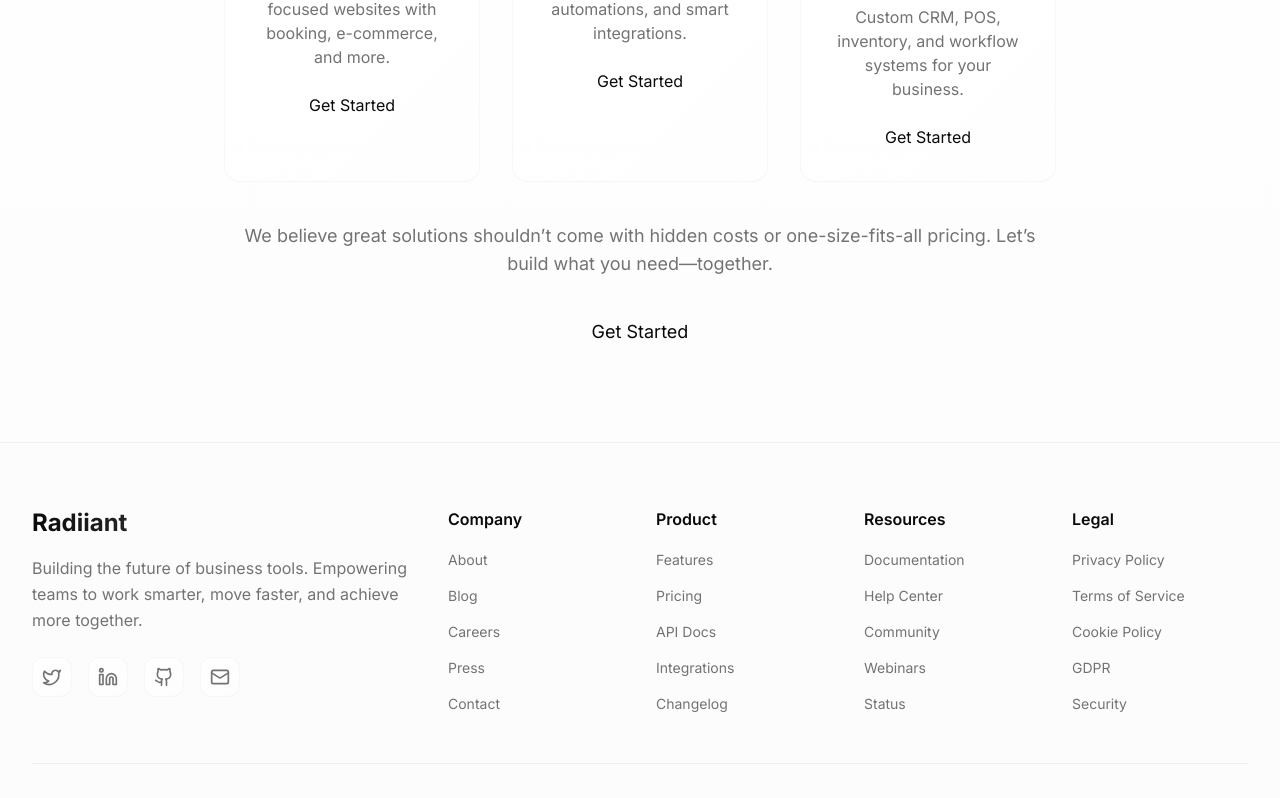
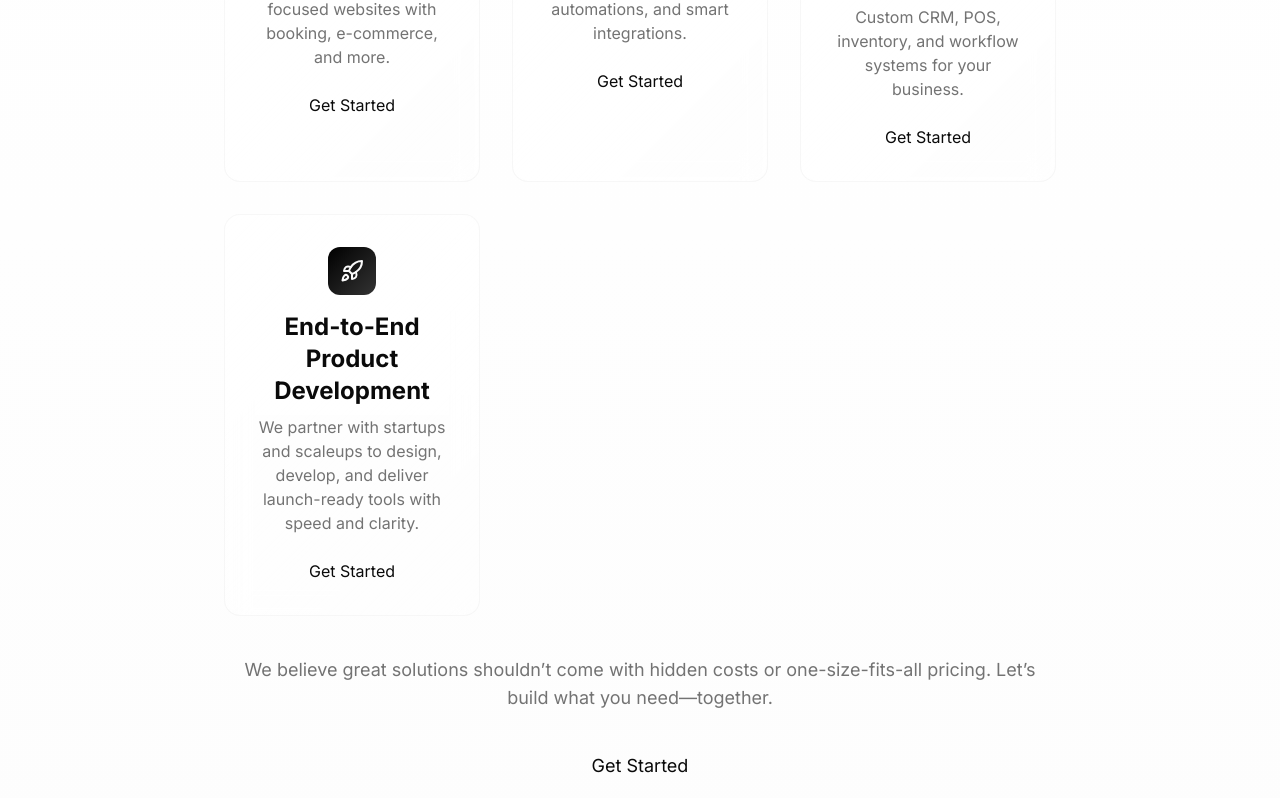
Before and after one commit to mckenzie-81/radiiantsoftwarelabs, a React (Vite) app in the folder radiiant/: page /pricing in a window 1280 px wide. Shown: the part 428-1226 px from the top of the page. Built offline with nearby package versions, Linux system fonts and the light colour scheme.

Commit message:
Add 'End-to-End Product Development' service category with Rocket icon to ServiceCategories and WhatWeDo components

```diff
--- a/radiiant/src/components/ServiceCategories.tsx
+++ b/radiiant/src/components/ServiceCategories.tsx
@@ -1,6 +1,6 @@
 import { useState } from 'react';
 import { motion } from 'framer-motion';
-import { Check, Zap, Crown, Building } from 'lucide-react';
+import { Check, Zap, Crown, Building, Rocket } from 'lucide-react';
 import { Button } from '@/components/ui/button';
 
 const ServiceCategories = () => {
@@ -24,6 +24,13 @@ const ServiceCategories = () => {
       name: 'Business Systems',
       icon: Building,
       description: 'Custom CRM, POS, inventory, and workflow systems for your business.',
+      buttonText: 'Get a Quote',
+      href: '/contact',
+    },
+    {
+      name: 'End-to-End Product Development',
+      icon: Rocket,
+      description: 'We partner with startups and scaleups to design, develop, and deliver launch-ready tools with speed and clarity.',
       buttonText: 'Get a Quote',
       href: '/contact',
     },
--- a/radiiant/src/components/WhatWeDo.tsx
+++ b/radiiant/src/components/WhatWeDo.tsx
@@ -24,6 +24,12 @@ const WhatWeDo = () => {
       title: "AI-Powered Tools",
       description: "AI assistant, chatbots, smart responses, and invoice generators to automate your workflow.",
       benefit: "Work smarter"
+    },
+    {
+      icon: Rocket,
+      title: "End-to-End Product Development",
+      description: "We partner with startups and scaleups to design, develop, and deliver launch-ready tools with speed and clarity.",
+      benefit: "Go from idea to launch"
     },
     {
       icon: Globe,
```
